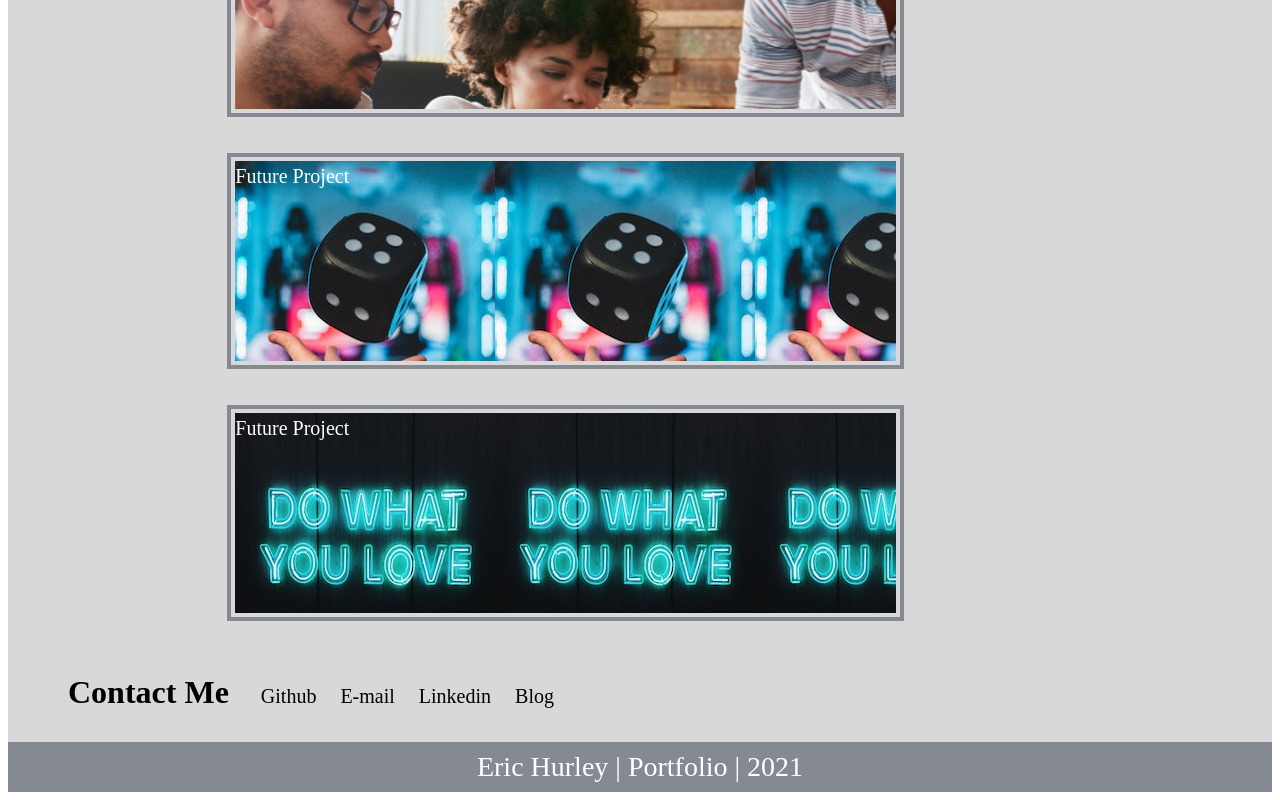
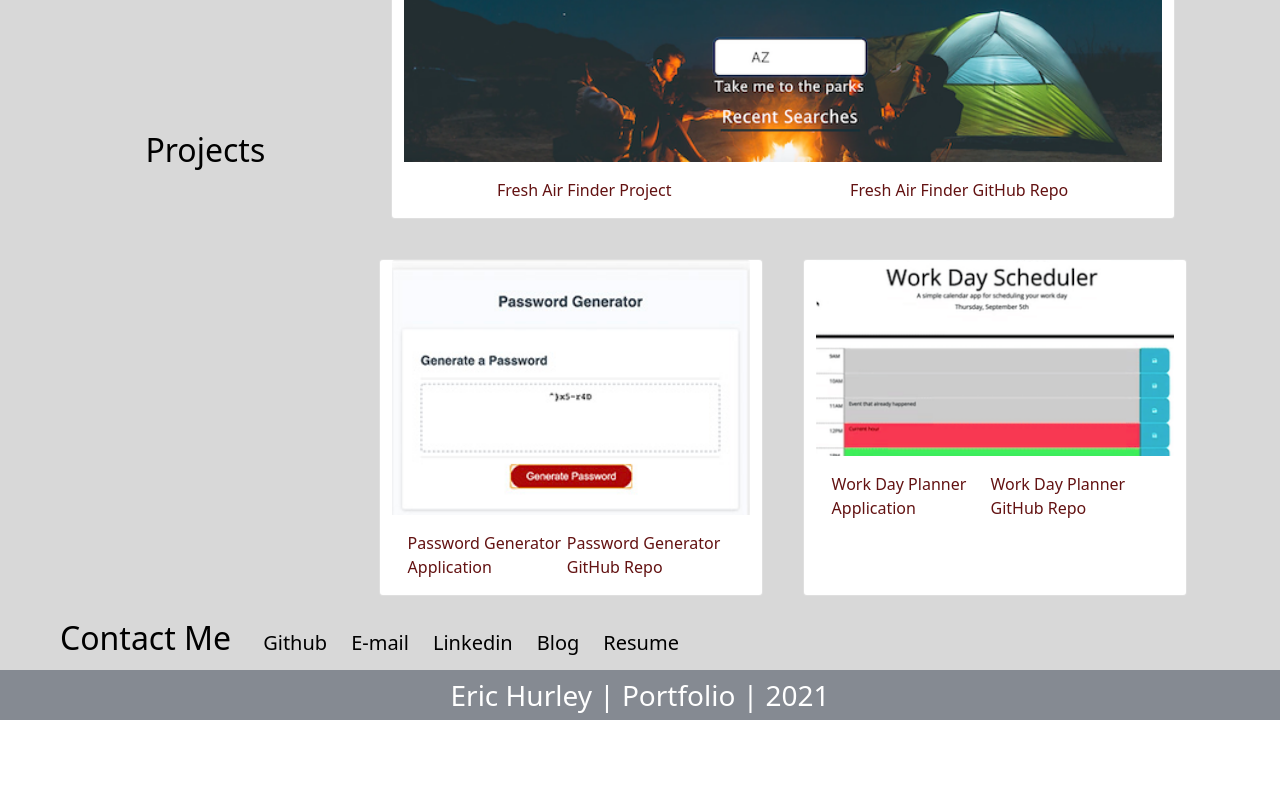
Before and after one commit to HurleySquared/hurley-portfolio, a plain HTML site: page index.html in a window 1280 px wide. Shown: the part 1091-1891 px from the top of the page. After the commit the page ends 1811 px from the top, so only its background shows below. Drawn offline with nearby package versions, Linux system fonts and the light colour scheme.

Commit message:
Updated Projects section, added updated resume link, and redid css with bootstrap

```diff
--- a/assets/style.css
+++ b/assets/style.css
@@ -65,6 +65,7 @@ li::after {
 li:hover {
     cursor: grab;
     box-shadow: -8px -4px 4px #bdf6f8;
+    color: black;
 }
 
 .great {
@@ -98,67 +99,14 @@ h2 {
     font-size: 32px;
 }
 
-.projects section {
-    display: flex;
-    justify-content: row;
-    flex-wrap: wrap;
+/* New CSS for Images */
+.card {
+    margin: 20px;
 }
 
-figure {
-    box-sizing: border-box;
-    min-width: 100%;
-    min-height: 200px;
-    border: 4px solid #858a92;
-    margin-left: 28px;
-    margin-bottom: 20px;
-    padding: 4px;
-}
-
-figure a {
-    display: flex;
-    flex-wrap: wrap;
-    flex-direction: row;
-    justify-content: space-between;
-    align-items: flex-start;
-    text-align: baseline;
-    position: relative;
-    font-size: 20px;
+.card-text {
     text-decoration: none;
-    background: #858a92;
-    color: #fff;
-    box-sizing: border-box;
-}
-
-figure a:hover{
-    cursor: grabbing;
-    opacity: .5;
-}
-
-.project-horiseon {
-    flex-basis: 100%;
-    background-image: url(../images/tophalf2.jpg.png);
-    width: 100%;
-    height: 400px;
-    overflow: hidden;
-}
-
-.small {
-    max-width: 50%;
-    flex-basis: 50%;
-}
-
-.project1 {
-    background-image: url(../images/erik-mclean-dice.jpg);
-    width: 100%;
-    height: 200px;
-    overflow: hidden;
-}
-
-.project2 {
-    background-image: url(../images/dowhatyoulove.jpg);
-    width: 100%;
-    height: 200px;
-    overflow: hidden;
+    color: rgb(99, 18, 18);
 }
 
 .contact-me a {
--- a/index.html
+++ b/index.html
@@ -8,6 +8,8 @@
     <meta name="description" content="My Personal Portfolio Developer | Full Stack Developer| Design | Creator">
     <!-- Title includes name/portfolio so it shows in the tab of site -->
     <title>Eric Hurley | Portfolio</title>
+    <link href="https://cdn.jsdelivr.net/npm/bootstrap@5.0.0-beta2/dist/css/bootstrap.min.css" rel="stylesheet"
+        integrity="sha384-BmbxuPwQa2lc/FVzBcNJ7UAyJxM6wuqIj61tLrc4wSX0szH/Ev+nYRRuWlolflfl" crossorigin="anonymous">
     <link rel="stylesheet" href="assets/style.css">
 </head>
 
@@ -21,6 +23,8 @@
                 <li><a href="#about-me">About Me</a></li>
                 <li><a href="#projects">Projects</a></li>
                 <li><a href="#contact-me">Contact Me</a></li>
+                <li><a href="https://docs.google.com/document/d/1ws8_QW5SPapujCuHXj8KvUz8nat8maRGm_ZPXHEaEOU/edit?usp=sharing"
+                    target="_blank">Resume</a></li>
             </ul>
         </nav>
     </header>
@@ -41,20 +45,43 @@
                     to time as well.
                 </p>
             </article>
-            <article id="projects" class="projects">
+            <article id="projects" class="projects d-flex justify-content-md-evenly">
                 <h2>Projects</h2>
-                <section>
+                <section class="">
                     <!-- Used figure because all of this is self contained -->
-                    <figure>
-                        <a href="https://hurleysquared.github.io/lightborder-hw/" target="_blank"
-                            class="project-horiseon" alt="Horiseon project image">Horiseon SEO Refractor</a>
-                    </figure>
-                    <figure class="small">
-                        <a href="#" class="project1" alt="Dice being thrown in air">Future Project</a>
-                    </figure>
-                    <figure class="small">
-                        <a href="#" class="project2" alt="Do what you love sign">Future Project</a>
-                    </figure>
+                    <div class="card row" style="max-width: 52rem;">
+                        <img src="./images/freshair.png" class="card-img-top" alt="Fresh Air Finder Project">
+                        <div class="card-body d-flex justify-content-md-around">
+                            <a class="card-text" href="https://hurleysquared.github.io/fresh-air-finder/"
+                                target="_blank" alt="Fresh Air Finder">Fresh Air Finder Project</a>
+                            <a class="card-text" href="https://github.com/HurleySquared/fresh-air-finder"
+                                target="_blank" alt="Fresh Air Finder GitHub Repo">Fresh Air Finder GitHub Repo</a>
+                        </div>
+                    </div>
+                    <div class="row">
+                        <div class="card" style="width: 24rem;">
+                            <img src="./images/password-gen-working.jpg" class="card-img-top"
+                                alt="Password Generator Application">
+                            <div class="card-body d-flex justify-content-md-around">
+                                <a class="card-text" href="https://hurleysquared.github.io/password-generator/"
+                                    target="_blank" alt="Password Generator">Password Generator Application</a>
+                                <a class="card-text" href="https://github.com/HurleySquared/password-generator"
+                                    target="_blank" alt="Password Generator GitHub Repo">Password Generator GitHub
+                                    Repo</a>
+                            </div>
+                        </div>
+                        <div class="card" style="width: 24rem;">
+                            <img src="./images/work-scheduler.png" class="card-img-top"
+                                alt="Work Scheduler Application">
+                            <div class="card-body d-flex justify-content-md-around">
+                                <a class="card-text" href="https://hurleysquared.github.io/work-day-planner/"
+                                    target="_blank" alt="Work Day Planner">Work Day Planner Application</a>
+                                <a class="card-text" href="https://github.com/HurleySquared/work-day-planner"
+                                    target="_blank" alt="Work Day Planner GitHub Repo">Work Day Planner GitHub Repo</a>
+                            </div>
+                        </div>
+                    </div>
+
                 </section>
             </article>
             <article id="contact-me" class="contact-me">
@@ -64,6 +91,8 @@
                 <a href="mailto:erichurley421@gmail.com">E-mail</a>
                 <a href="https://www.linkedin.com/feed/" target="_blank">Linkedin</a>
                 <a href="https://hurleysquared.com/" target="_blank">Blog</a>
+                <a href="https://docs.google.com/document/d/1ws8_QW5SPapujCuHXj8KvUz8nat8maRGm_ZPXHEaEOU/edit?usp=sharing"
+                    target="_blank">Resume</a>
             </article>
         </section>
     </main>
```
Also changed, not shown: images/dowhatyoulove.jpg (deleted), images/erik-mclean-dice.jpg (deleted), images/freshair.png (added), images/horiseonsmall.jpg (deleted), images/password-gen-working.jpg (added), images/tophalf2.jpg.png (deleted), images/work-scheduler.png (added), 2 other files.
